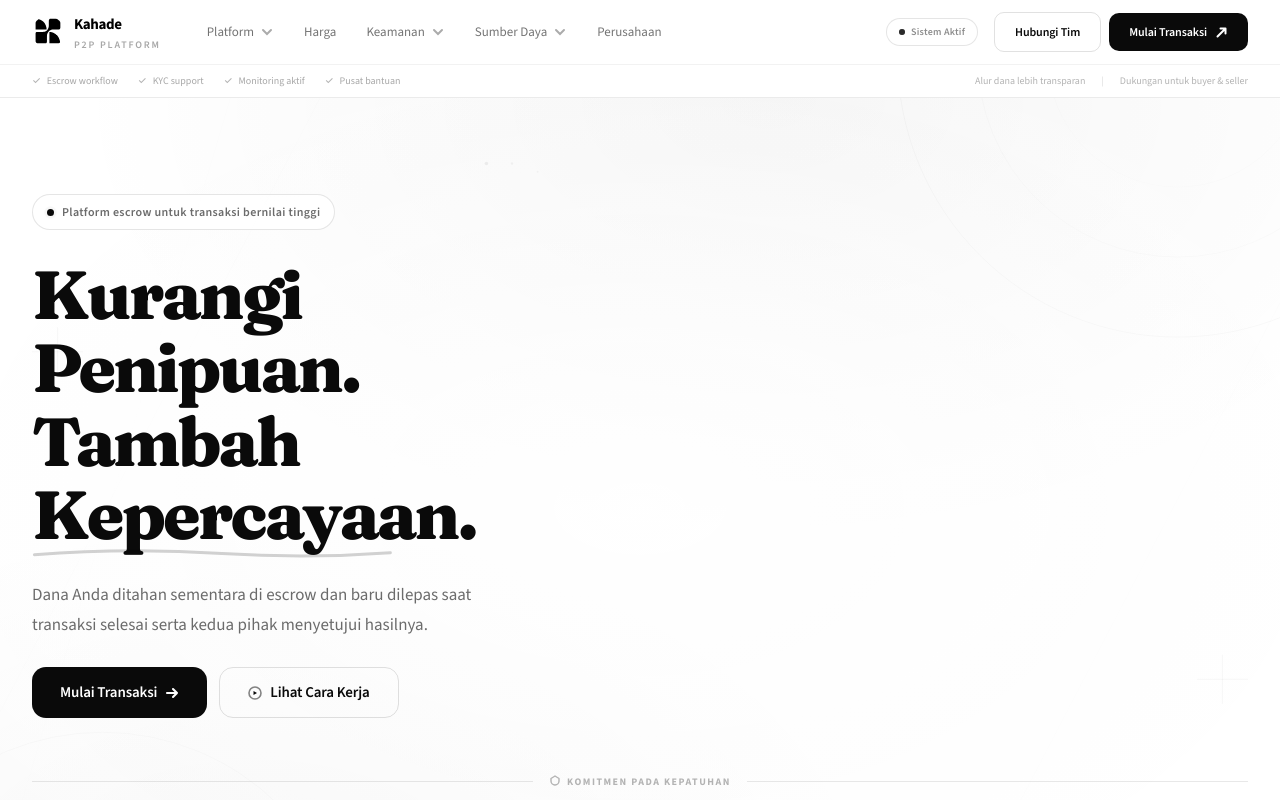
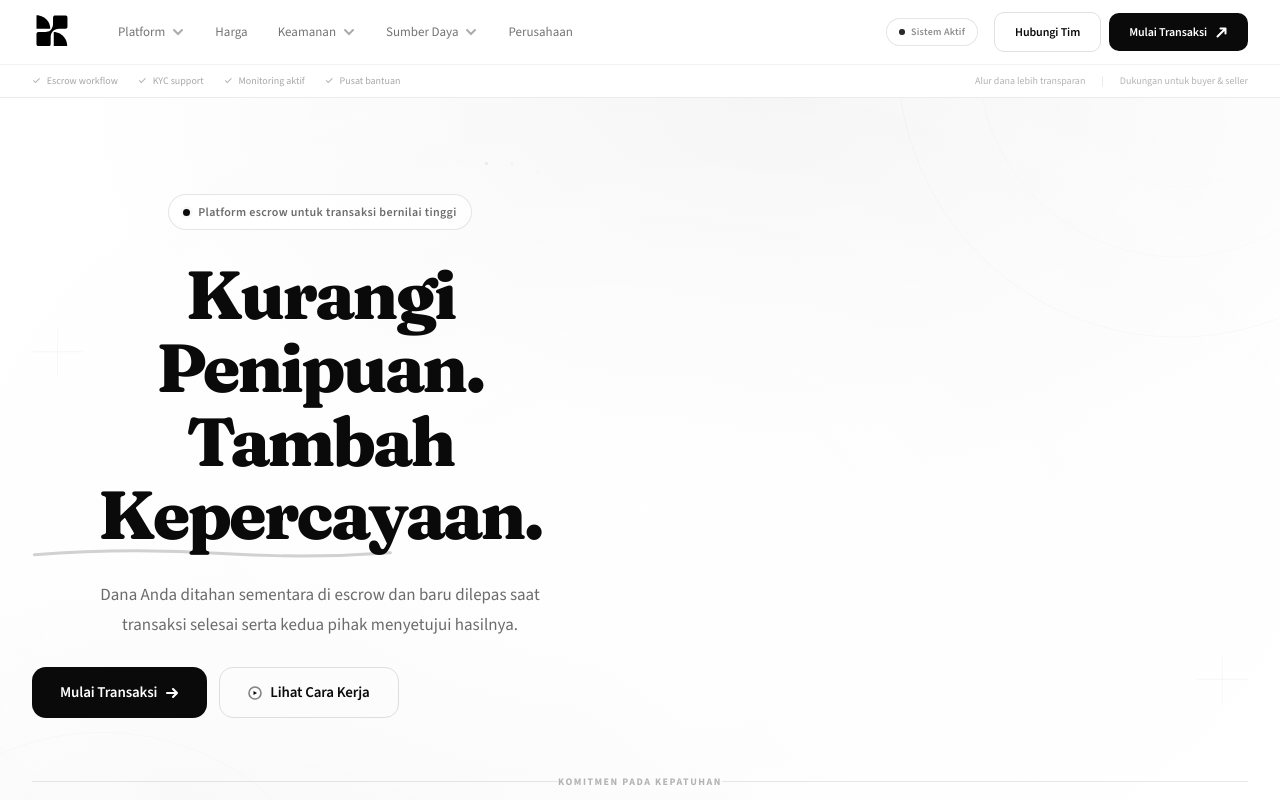
Before and after one commit to kahade-id/landing, a Next.js app: page / in a window 1280 px wide. Shown: the top 800 px of the page. Built offline with nearby package versions, Linux system fonts and the light colour scheme.

Commit message:
Adjust header and hero alignment per design feedback

```diff
--- a/src/app/globals.css
+++ b/src/app/globals.css
@@ -1147,7 +1147,7 @@ h1, h2, h3, .font-display { font-family: var(--font-display); }
 /* Regulatory logo row */
 .hero-reg-logo-row {
   display: flex; align-items: center; justify-content: center;
-  gap: clamp(24px, 4vw, 48px); flex-wrap: wrap;
+  gap: clamp(12px, 2.2vw, 22px); flex-wrap: wrap;
 }
 .hero-reg-logo {
   display: inline-flex; align-items: center; justify-content: center;
--- a/src/components/layout/Header.tsx
+++ b/src/components/layout/Header.tsx
@@ -343,13 +343,16 @@ export default function Header() {
         {/* Main Nav Row */}
         <div className="relative z-10 max-w-7xl mx-auto px-4 sm:px-6 lg:px-8 flex items-center h-16 gap-8">
           {/* Logo */}
-          <Link href={homeAnchors.home} className="flex items-center gap-2.5 flex-shrink-0 group">
-            <div className="w-8 h-8 rounded-lg overflow-hidden transition-transform duration-200 group-hover:scale-95">
-              <Image src="/favicon.svg" alt="Kahade logo" width={32} height={32} className="w-full h-full" priority />
-            </div>
-            <div className="leading-none">
-              <div className="text-base font-bold text-black tracking-tight">Kahade</div>
-              <div className="text-2xs font-semibold tracking-[0.18em] uppercase text-black/35 mt-0.5">P2P Platform</div>
+          <Link href={homeAnchors.home} className="flex items-center flex-shrink-0 group">
+            <div className="w-10 h-10 flex items-center justify-center transition-transform duration-200 group-hover:scale-95">
+              <Image
+                src="/favicon.svg"
+                alt="Kahade logo"
+                width={40}
+                height={40}
+                className="w-full h-full object-contain"
+                priority
+              />
             </div>
           </Link>
 
@@ -472,9 +475,6 @@ export default function Header() {
               ))}
             </nav>
             <div className="flex flex-col gap-2.5 mt-5">
-              <Link href={supportLinks.contact} className="w-full py-3 text-center btn-secondary">
-                Hubungi Tim
-              </Link>
               <Link href={homeAnchors.cta} className="w-full py-3 text-center btn-primary flex items-center justify-center gap-2">
                 Mulai Transaksi <ArrowRight />
               </Link>
--- a/src/components/sections/HeroSection.tsx
+++ b/src/components/sections/HeroSection.tsx
@@ -245,7 +245,7 @@ export default function HeroSection() {
           <div className="flex flex-col gap-7 max-w-xl">
 
             {/* Trust pill */}
-            <div className="hero-anim-up d-1 inline-flex items-center gap-2 self-start px-3.5 py-2 rounded-full border border-black/10 bg-white/80">
+            <div className="hero-anim-up d-1 inline-flex items-center gap-2 self-center px-3.5 py-2 rounded-full border border-black/10 bg-white/80">
               <span style={{ position: "relative", display: "flex", width: 7, height: 7 }}>
                 <span className="hero-ping-slow" style={{ position: "absolute", inset: 0, borderRadius: "50%", background: "var(--color-ink)", opacity: 0.35 }} />
                 <span style={{ position: "relative", width: 7, height: 7, borderRadius: "50%", background: "var(--color-ink)", display: "block" }} />
@@ -256,7 +256,7 @@ export default function HeroSection() {
             </div>
 
             {/* H1 */}
-            <div className="hero-anim-up d-2">
+            <div className="hero-anim-up d-2 text-center">
               <h1
                 className="hero-h1-size"
                 style={{
@@ -291,7 +291,7 @@ export default function HeroSection() {
 
             {/* Lead text */}
             <p
-              className="hero-anim-up d-3"
+              className="hero-anim-up d-3 text-center mx-auto"
               style={{
                 fontSize: "clamp(15px, 1.6vw, var(--text-lg))",
                 fontWeight: 400,
@@ -343,7 +343,7 @@ export default function HeroSection() {
       <div className="relative z-10 max-w-7xl mx-auto px-4 sm:px-6 lg:px-8 mt-14 pb-14">
         <div className="hero-anim-up d-11">
           {/* Label */}
-          <div className="flex items-center gap-4 mb-5">
+          <div className="flex items-center justify-center mb-5">
             <div className="flex-1 h-px bg-ink-9" />
             <span style={{
               fontSize: "var(--text-2xs)",
@@ -352,11 +352,8 @@ export default function HeroSection() {
               textTransform: "uppercase",
               color: "var(--color-ink-30)",
               whiteSpace: "nowrap",
-              display: "flex", alignItems: "center", gap: 6
+              display: "flex", alignItems: "center"
             }}>
-              <svg width="12" height="12" viewBox="0 0 12 12" fill="none">
-                <path d="M6 1L2 3.5V6c0 2.2 1.8 4 4 4s4-1.8 4-4V3.5L6 1Z" stroke="var(--color-ink-30)" strokeWidth="1.4" strokeLinejoin="round" />
-              </svg>
               Komitmen pada Kepatuhan
             </span>
             <div className="flex-1 h-px bg-ink-9" />
```
